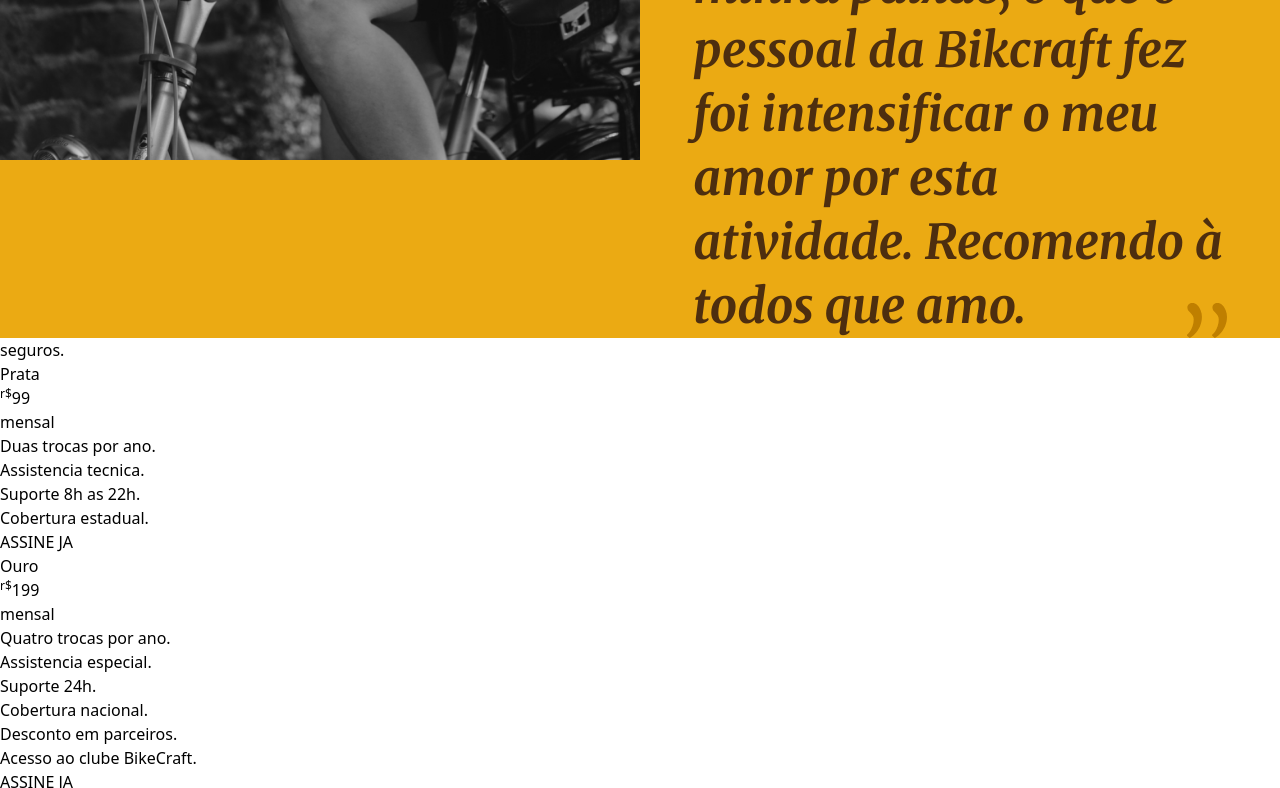
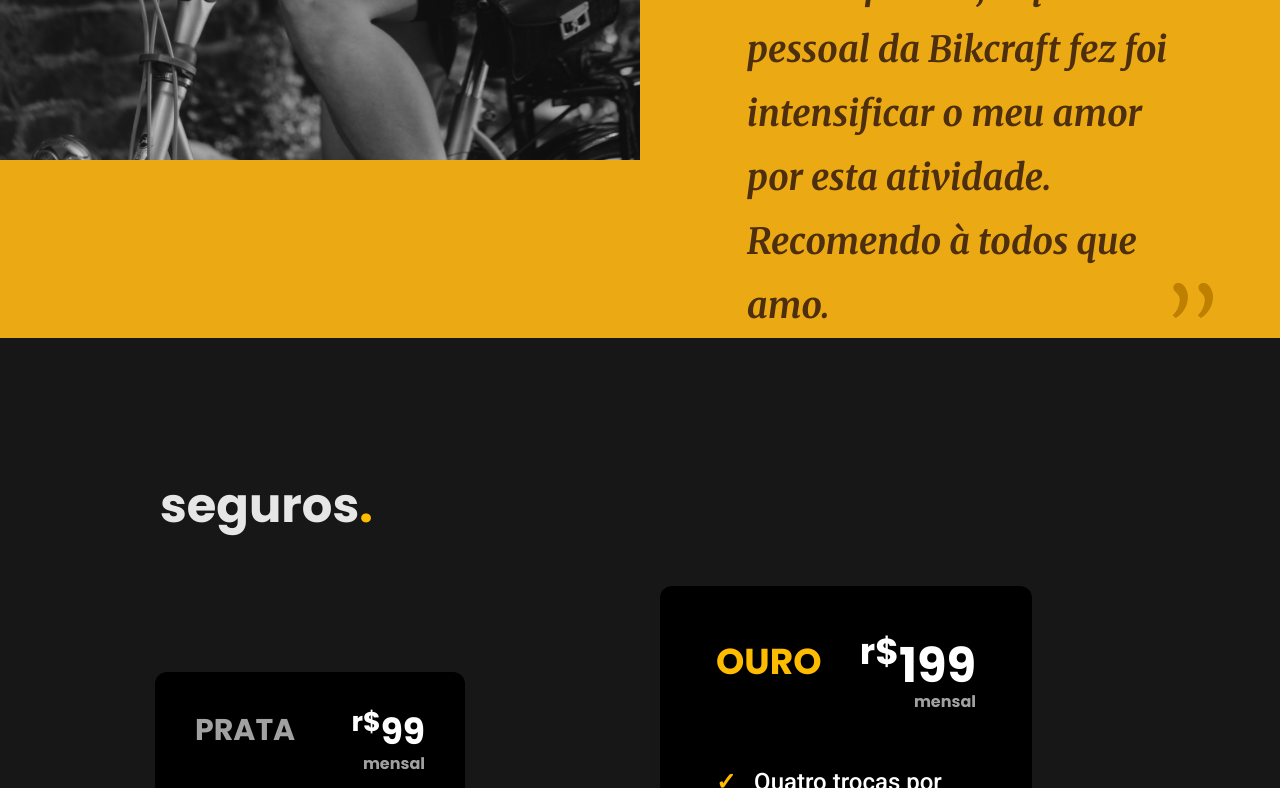
Before and after one commit to gabrielalencardearaujo/Projeto_Bikecraft, a website: page src/html/index.html in a window 1280 px wide. Shown: the part 4182-4970 px from the top of the page. Drawn offline with Linux system fonts and the light colour scheme; a web font is replaced by a local one.

Commit message:
update secao seguros

```diff
--- a/src/css/style.css
+++ b/src/css/style.css
@@ -57,13 +57,20 @@ img[alt="ferramentas-manuais"] {
 }
 
 .aspas1 {
-  top: 45%;
+  top: 50%;
   left: -40px;
   transform: rotate(180deg);
 }
 
 
 .aspas2 {
-  bottom: 0;
-  right: 0;
+  bottom: 20px;
+  right: -40px;
 }
+
+.lista-vantagens li::before {
+  content: '✓';
+  margin-right: 18px;
+  color: #FFBB00;
+  font-weight: bold;
+}
--- a/src/html/index.html
+++ b/src/html/index.html
@@ -115,44 +115,51 @@
 
   <section class="feedback-cliente grid grid-cols-2 mt-52 bg-primary-2">
     <img class="" src="../img/feedback.png" alt="foto-cliente">
-    <div class="flex flex-col w-5/6 m-auto gap-48 cliente">
+    <div class="flex flex-col w-4/6 m-auto gap-48 cliente">
       <h3 class="text-right font-poppins text-3xl text-primary-3">nossos clientes<span class="text-primary-5">.</span></h3>
       <img class="aspas1" src="../icons/aspas.svg" alt="">
       <img class="aspas2" src="../icons/aspas.svg" alt="">
       <div class="flex flex-col gap-10">
-        <h3 class="text-right font-poppins text-primary-4 text-3xl">Ana Julia</h3>
-        <p class="font-merriweather font-bold italic text-5xl text-primary-5 texto-cliente">Pedalar sempre foi a minha paixão, o que o pessoal da Bikcraft fez foi intensificar o meu amor por esta atividade. Recomendo à todos que amo.</p>
+        <h3 class="text-right font-poppins text-primary-4 text-3xl font-medium">Ana Julia</h3>
+        <p class="font-merriweather font-bold italic text-4xl text-primary-5 texto-cliente">Pedalar sempre foi a minha paixão, o que o pessoal da Bikcraft fez foi intensificar o meu amor por esta atividade. Recomendo à todos que amo.</p>
       </div>
     </div>
   </section>
 
-  <section class="planos-seguros">
-    <h2>seguros.</h2>
-    <div class="plano-prata">
-      <h3>Prata</h3>
+  <section class="planos-seguro bg-cinza-11 h-screen">
+    <h2 class= "h-16 w-9/12 mx-auto text-cinza-2 font-bold font-poppins text-5xl mt-36 mb-10">seguros<span class="text-primary-1">.</span></h2>
+
+    <div class="grid grid-cols-2 justify-center gap-10">
+      <div class="plano-prata bg-cinza-12 grid grid-cols-1 justify-center w-1/2 m-auto p-10 text-cinza-1 rounded-xl">
+        <div class="valor-plano flex justify-between font-poppins font-bold mb-10">
+          <h3 class="text-3xl text-cinza-5 uppercase">Prata</h3>
           <div class="preco">
-        <h3><sup>r$</sup>99</h3>
-        <p>mensal</p>
+            <h3 class="text-4xl"><sup>r$</sup>99</h3>
+            <p class="text-base text-cinza-5 text-right">mensal</p>
           </div>
-      <div class="lista-vantagens">
-        <ul>
+        </div>
+        <div class="lista-vantagens mb-8">
+          <ul class="font-medium font-roboto text-2xl text-start leading-10 flex flex-col gap-5">
             <li>Duas trocas por ano.</li>
             <li>Assistencia tecnica.</li>
             <li>Suporte  8h as 22h.</li>
             <li>Cobertura estadual.</li>
           </ul>
         </div>
-      <button>ASSINE JA</button>
+
+        <button class="content-end px-14 rounded-md py-4 bg-cinza-5 font-poppins text-2xl text-cinza-9 tracking-wider font-bold justify-self-end">ASSINE JA</button>
       </div>
 
-    <div class="plano-ouro">
-      <h3>Ouro</h3>
+      <div class="plano-ouro bg-cinza-12 grid grid-cols-1 justify-center w-3/5 p-14 text-cinza-1 rounded-xl">
+        <div class="valor-plano flex justify-between font-poppins font-bold mb-12">
+          <h3 class="text-4xl text-primary-1 uppercase">Ouro</h3>
           <div class="preco">
-        <h3><sup>r$</sup>199</h3>
-        <p>mensal</p>
+            <h3 class="text-5xl"><sup>r$</sup>199</h3>
+            <p class="text-base text-cinza-5 text-right">mensal</p>
           </div>
-      <div class="lista-vantagens">
-        <ul>
+        </div>
+        <div class="lista-vantagens mb-12">
+          <ul class="font-medium font-roboto text-2xl text-start leading-10 flex flex-col gap-6">
             <li>Quatro trocas por ano.</li>
             <li>Assistencia especial.</li>
             <li>Suporte 24h.</li>
@@ -161,7 +168,8 @@
             <li>Acesso ao clube BikeCraft.</li>
           </ul>
         </div>
-      <button>ASSINE JA</button>
+        <button class="content-end px-14 rounded-md py-4 bg-primary-1 font-poppins text-2xl text-primary-5 tracking-wider font-bold justify-self-end">ASSINE JA</button>
+      </div>
     </div>
   </section>
 
```
Also changed, not shown: dist/css/output.css. Lines whose indentation alone changed are shown as unchanged.
